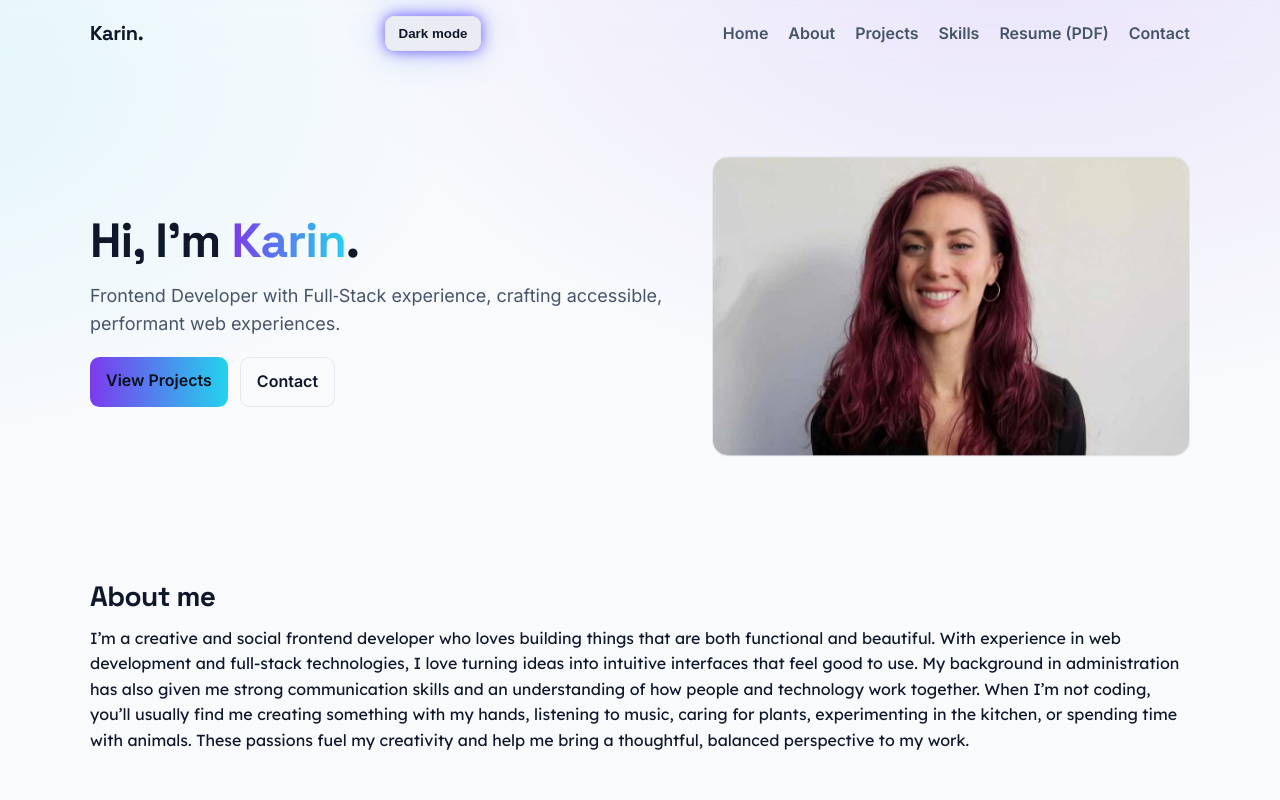
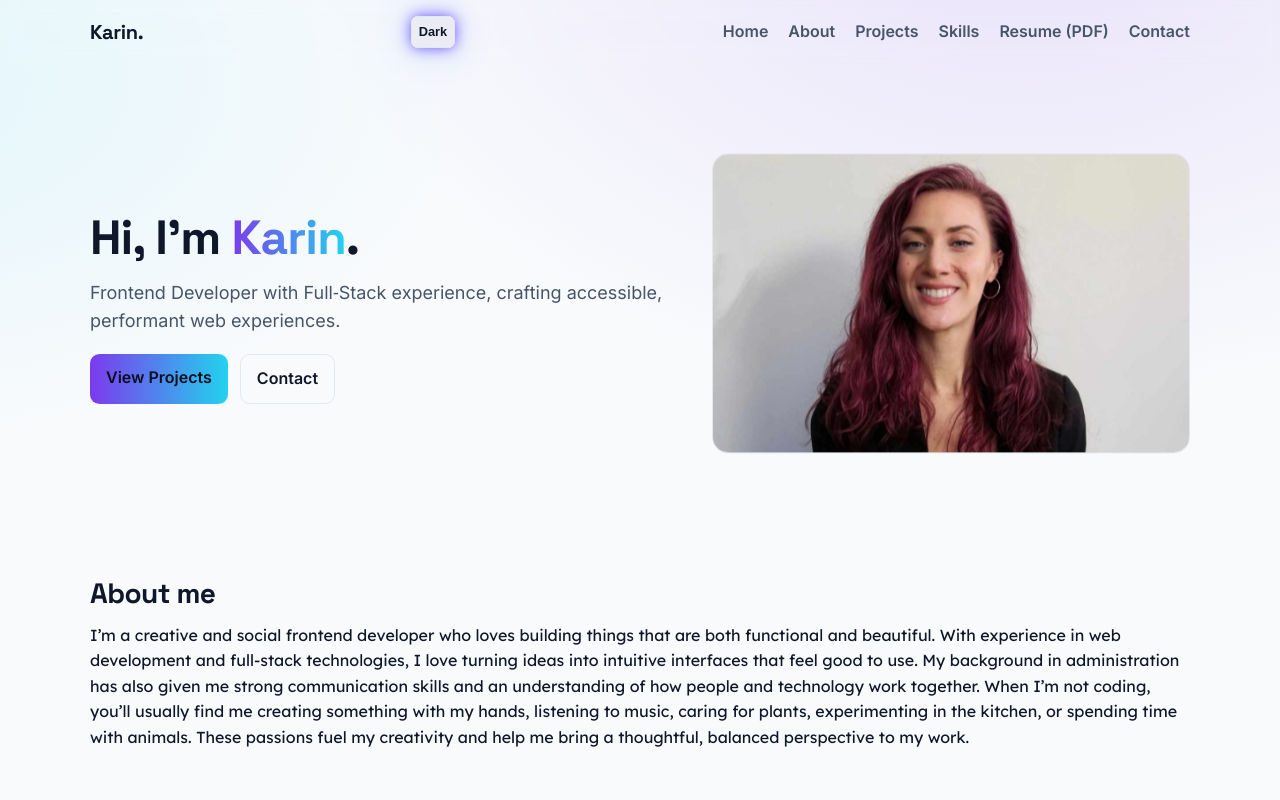
Before and after one commit to Krnsand/portfolio, a plain HTML site: page index.html in a window 1280 px wide. Shown: the top 800 px of the page. Drawn offline with Linux system fonts and the light colour scheme.

Commit message:
Fix toggle details

```diff
--- a/assets/css/style.css
+++ b/assets/css/style.css
@@ -59,8 +59,11 @@ a { color: inherit; text-decoration: none; }
   border: 1px solid var(--border);
   background: rgba(255,255,255,.02);
   color: var(--text);
-  padding: .55rem .8rem;
-  border-radius: .6rem;
+  padding: .25rem .45rem;
+  border-radius: .45rem;
+  font-size: .8rem;
+  line-height: 1;
+  height: 32px;
   font-weight: 600;
   position: relative;
   transition: transform .18s ease, background .18s ease, box-shadow .18s ease, border-color .18s ease;
--- a/assets/js/script.js
+++ b/assets/js/script.js
@@ -28,7 +28,7 @@ if (navToggle && navList) {
     if (theme === 'light') root.setAttribute('data-theme', 'light');
     else root.removeAttribute('data-theme');
 
-    toggleBtn.textContent = theme === 'light' ? 'Dark mode' : 'Light mode';
+    toggleBtn.textContent = theme === 'light' ? 'Dark' : 'Light';
     toggleBtn.setAttribute('aria-label', theme === 'light' ? 'Switch to dark mode' : 'Switch to light mode');
   };
 
```
